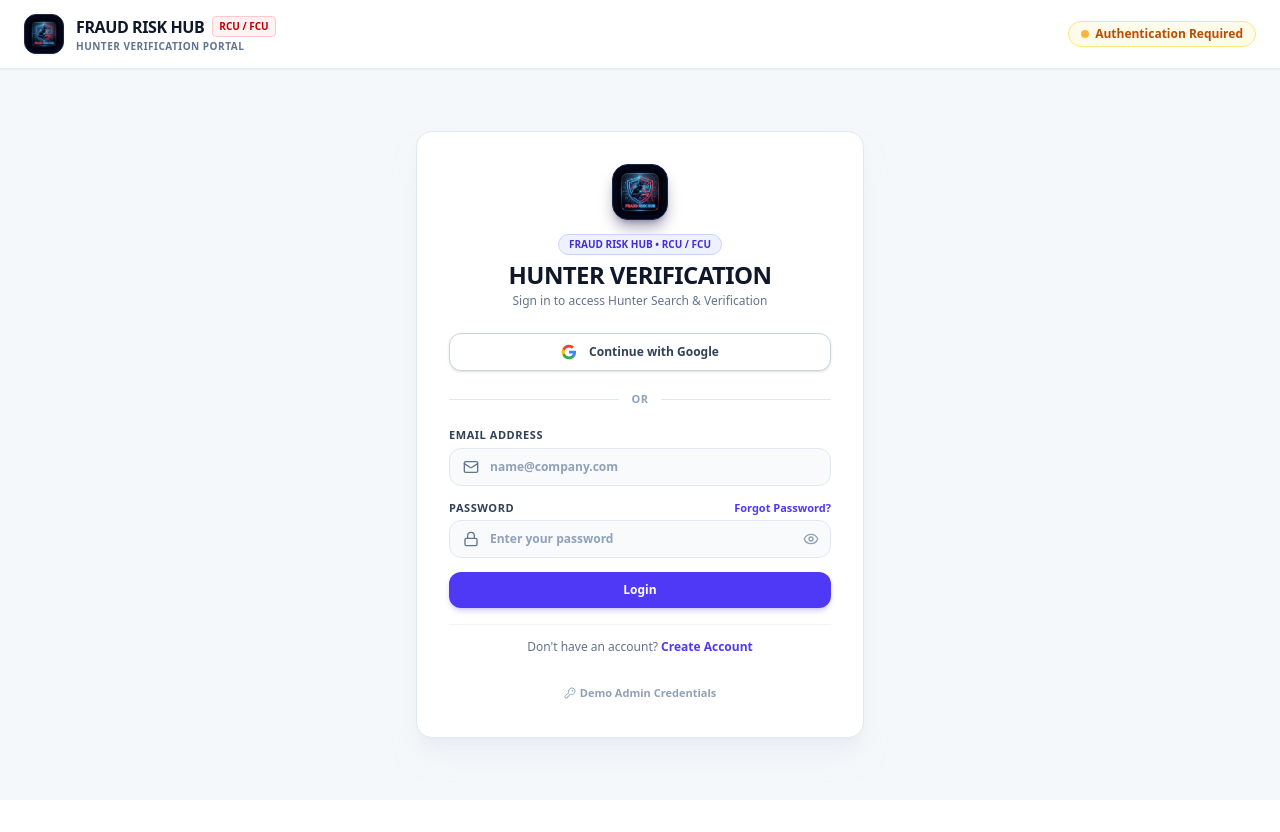
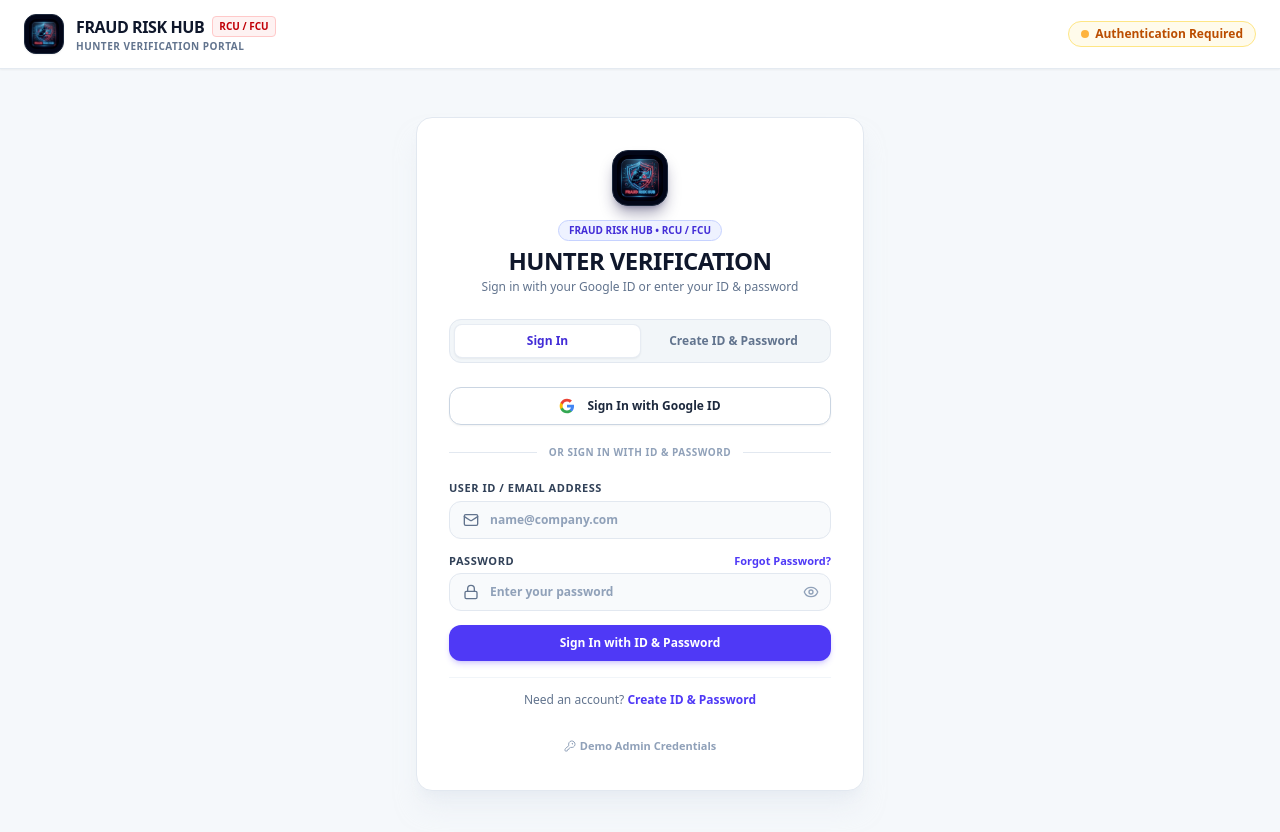
Before and after one commit to gmanikandan639-lgtm/Hunter-Search, a React (Vite) app: page / in a window 1280 px wide. Shown: the top 832 px of the page. Before the commit the page ends 800 px from the top, so only its background shows below. Built offline with nearby package versions, Linux system fonts and the light colour scheme; no server answers; the database is empty.

Commit message:
feat(auth): add tab switcher to login/signup screen
Introduce a tab-based UI for switching between login and registration modes to improve user experience and clarity during authentication.

```diff
--- a/src/components/AdminLogin.tsx
+++ b/src/components/AdminLogin.tsx
@@ -290,12 +290,45 @@
                 HUNTER VERIFICATION
               </h1>
               <p className="text-xs text-slate-500 mt-0.5">
-                {mode === 'login' && 'Sign in to access Hunter Search & Verification'}
-                {mode === 'signup' && 'Create your account to access Hunter Verification'}
+                {mode === 'login' && 'Sign in with your Google ID or enter your ID & password'}
+                {mode === 'signup' && 'Create your ID & password to access Hunter Verification'}
                 {mode === 'forgot' && 'Reset your password to regain account access'}
               </p>
             </div>
           </div>
+
+          {/* Tab Switcher: Sign In vs Create ID & Password */}
+          {mode !== 'forgot' && (
+            <div
+              id="auth-mode-tabs"
+              className="flex items-center p-1 bg-slate-100/90 rounded-xl border border-slate-200"
+            >
+              <button
+                id="tab-mode-login"
+                type="button"
+                onClick={() => handleSwitchMode('login')}
+                className={`flex-1 py-2 text-xs font-bold rounded-lg transition-all cursor-pointer ${
+                  mode === 'login'
+                    ? 'bg-white text-indigo-700 shadow-xs border border-slate-200/80'
+                    : 'text-slate-500 hover:text-slate-800'
+                }`}
+              >
+                Sign In
+              </button>
+              <button
+                id="tab-mode-signup"
+                type="button"
+                onClick={() => handleSwitchMode('signup')}
+                className={`flex-1 py-2 text-xs font-bold rounded-lg transition-all cursor-pointer ${
+                  mode === 'signup'
+                    ? 'bg-white text-indigo-700 shadow-xs border border-slate-200/80'
+                    : 'text-slate-500 hover:text-slate-800'
+                }`}
+              >
+                Create ID & Password
+              </button>
+            </div>
+          )}
 
           {/* Feedback Alerts */}
           {errorMessage && (
@@ -329,12 +362,12 @@
                 type="button"
                 onClick={handleGoogleSignIn}
                 disabled={isGoogleLoading || isLoading || !!successMessage}
-                className="w-full py-2.5 px-4 rounded-xl bg-white hover:bg-slate-50 text-slate-700 border border-slate-300 font-bold text-xs shadow-sm transition-all flex items-center justify-center gap-3 cursor-pointer disabled:opacity-60 disabled:cursor-not-allowed group"
+                className="w-full py-2.5 px-4 rounded-xl bg-white hover:bg-slate-50 text-slate-800 border border-slate-300 font-bold text-xs shadow-xs hover:border-slate-400 transition-all flex items-center justify-center gap-3 cursor-pointer disabled:opacity-60 disabled:cursor-not-allowed group"
               >
                 {isGoogleLoading ? (
                   <div className="flex items-center gap-2">
                     <div className="w-4 h-4 border-2 border-indigo-600 border-t-transparent rounded-full animate-spin" />
-                    <span>Connecting Google Account...</span>
+                    <span>Connecting Google ID...</span>
                   </div>
                 ) : (
                   <>
@@ -356,15 +389,15 @@
                         d="M12 5.38c1.62 0 3.06.56 4.21 1.64l3.15-3.15C17.45 2.09 14.97 1 12 1 7.7 1 3.99 3.47 2.18 7.06l3.66 2.84c.87-2.6 3.3-4.52 6.16-4.52z"
                       />
                     </svg>
-                    <span>Continue with Google</span>
+                    <span>Sign In with Google ID</span>
                   </>
                 )}
               </button>
 
               <div className="relative flex py-1 items-center">
                 <div className="flex-grow border-t border-slate-200"></div>
-                <span className="flex-shrink mx-3 text-[11px] font-semibold text-slate-400 uppercase tracking-wider">
-                  or
+                <span className="flex-shrink mx-3 text-[10px] font-bold text-slate-400 uppercase tracking-wider">
+                  or sign in with ID & Password
                 </span>
                 <div className="flex-grow border-t border-slate-200"></div>
               </div>
@@ -376,7 +409,7 @@
                     htmlFor="email-input"
                     className="block text-[11px] font-bold text-slate-700 uppercase tracking-wider"
                   >
-                    Email Address
+                    User ID / Email Address
                   </label>
                   <div className="relative">
                     <div className="absolute inset-y-0 left-0 pl-3.5 flex items-center pointer-events-none text-slate-400">
@@ -453,21 +486,21 @@
                       <span>Authenticating...</span>
                     </div>
                   ) : (
-                    <span>Login</span>
+                    <span>Sign In with ID & Password</span>
                   )}
                 </button>
               </form>
 
               {/* Create Account Switch */}
               <div className="pt-2 text-center border-t border-slate-100">
-                <span className="text-xs text-slate-500">Don't have an account? </span>
+                <span className="text-xs text-slate-500">Need an account? </span>
                 <button
                   id="create-account-link"
                   type="button"
                   onClick={() => handleSwitchMode('signup')}
                   className="text-xs font-bold text-indigo-600 hover:text-indigo-700 transition-colors cursor-pointer"
                 >
-                  Create Account
+                  Create ID & Password
                 </button>
               </div>
 
@@ -487,9 +520,56 @@
           )}
 
           {/* =============================================================== */}
-          {/* MODE 2: SIGN UP (Create Account) */}
+          {/* MODE 2: SIGN UP (Create Account / ID & Password) */}
           {/* =============================================================== */}
           {mode === 'signup' && (
+            <div className="space-y-4">
+              {/* Google Sign Up Button */}
+              <button
+                id="google-signup-btn"
+                type="button"
+                onClick={handleGoogleSignIn}
+                disabled={isGoogleLoading || isLoading || !!successMessage}
+                className="w-full py-2.5 px-4 rounded-xl bg-white hover:bg-slate-50 text-slate-800 border border-slate-300 font-bold text-xs shadow-xs hover:border-slate-400 transition-all flex items-center justify-center gap-3 cursor-pointer disabled:opacity-60 disabled:cursor-not-allowed group"
+              >
+                {isGoogleLoading ? (
+                  <div className="flex items-center gap-2">
+                    <div className="w-4 h-4 border-2 border-indigo-600 border-t-transparent rounded-full animate-spin" />
+                    <span>Connecting Google ID...</span>
+                  </div>
+                ) : (
+                  <>
+                    <svg className="w-4 h-4 shrink-0" viewBox="0 0 24 24">
+                      <path
+                        fill="#4285F4"
+                        d="M22.56 12.25c0-.78-.07-1.53-.2-2.25H12v4.26h5.92c-.26 1.37-1.04 2.53-2.21 3.31v2.77h3.57c2.08-1.92 3.28-4.74 3.28-8.09z"
+                      />
+                      <path
+                        fill="#34A853"
+                        d="M12 23c2.97 0 5.46-.98 7.28-2.66l-3.57-2.77c-.98.66-2.23 1.06-3.71 1.06-2.86 0-5.29-1.93-6.16-4.53H2.18v2.84C3.99 20.53 7.7 23 12 23z"
+                      />
+                      <path
+                        fill="#FBBC05"
+                        d="M5.84 14.09c-.22-.66-.35-1.36-.35-2.09s.13-1.43.35-2.09V7.06H2.18C1.43 8.55 1 10.22 1 12s.43 3.45 1.18 4.94l2.85-2.22.81-.63z"
+                      />
+                      <path
+                        fill="#EA4335"
+                        d="M12 5.38c1.62 0 3.06.56 4.21 1.64l3.15-3.15C17.45 2.09 14.97 1 12 1 7.7 1 3.99 3.47 2.18 7.06l3.66 2.84c.87-2.6 3.3-4.52 6.16-4.52z"
+                      />
+                    </svg>
+                    <span>Sign Up with Google ID</span>
+                  </>
+                )}
+              </button>
+
+              <div className="relative flex py-1 items-center">
+                <div className="flex-grow border-t border-slate-200"></div>
+                <span className="flex-shrink mx-3 text-[10px] font-bold text-slate-400 uppercase tracking-wider">
+                  or create ID & password
+                </span>
+                <div className="flex-grow border-t border-slate-200"></div>
+              </div>
+
               <form id="signup-form" onSubmit={handleEmailSignUp} className="space-y-3.5">
                 <div className="space-y-1">
                   <label
@@ -522,7 +602,7 @@
                     htmlFor="signup-email-input"
                     className="block text-[11px] font-bold text-slate-700 uppercase tracking-wider"
                   >
-                  Email Address
+                    User ID / Email Address
                   </label>
                   <div className="relative">
                     <div className="absolute inset-y-0 left-0 pl-3.5 flex items-center pointer-events-none text-slate-400">
@@ -620,25 +700,26 @@
                   {isLoading ? (
                     <div className="flex items-center gap-2">
                       <div className="w-4 h-4 border-2 border-white border-t-transparent rounded-full animate-spin" />
-                    <span>Creating Account...</span>
+                      <span>Creating ID & Password...</span>
                     </div>
                   ) : (
-                  <span>Create Account</span>
+                    <span>Create ID & Password</span>
                   )}
                 </button>
 
                 <div className="pt-2 text-center border-t border-slate-100">
-                <span className="text-xs text-slate-500">Already have an account? </span>
+                  <span className="text-xs text-slate-500">Already have an ID? </span>
                   <button
                     id="back-to-login-link"
                     type="button"
                     onClick={() => handleSwitchMode('login')}
                     className="text-xs font-bold text-indigo-600 hover:text-indigo-700 transition-colors cursor-pointer"
                   >
-                  Login
+                    Sign In
                   </button>
                 </div>
               </form>
+            </div>
           )}
 
           {/* =============================================================== */}
```
Lines whose indentation alone changed are shown as unchanged.
